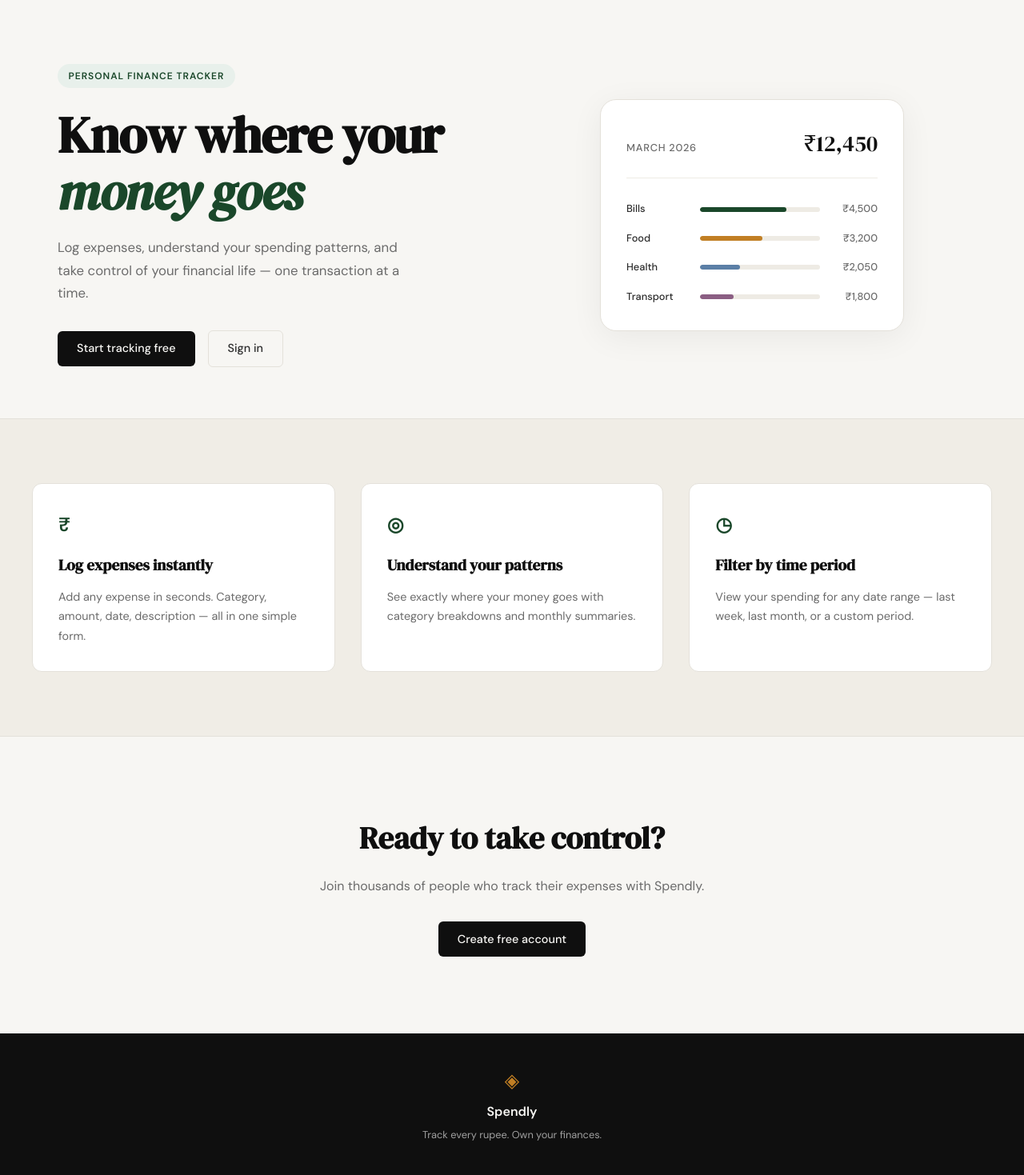
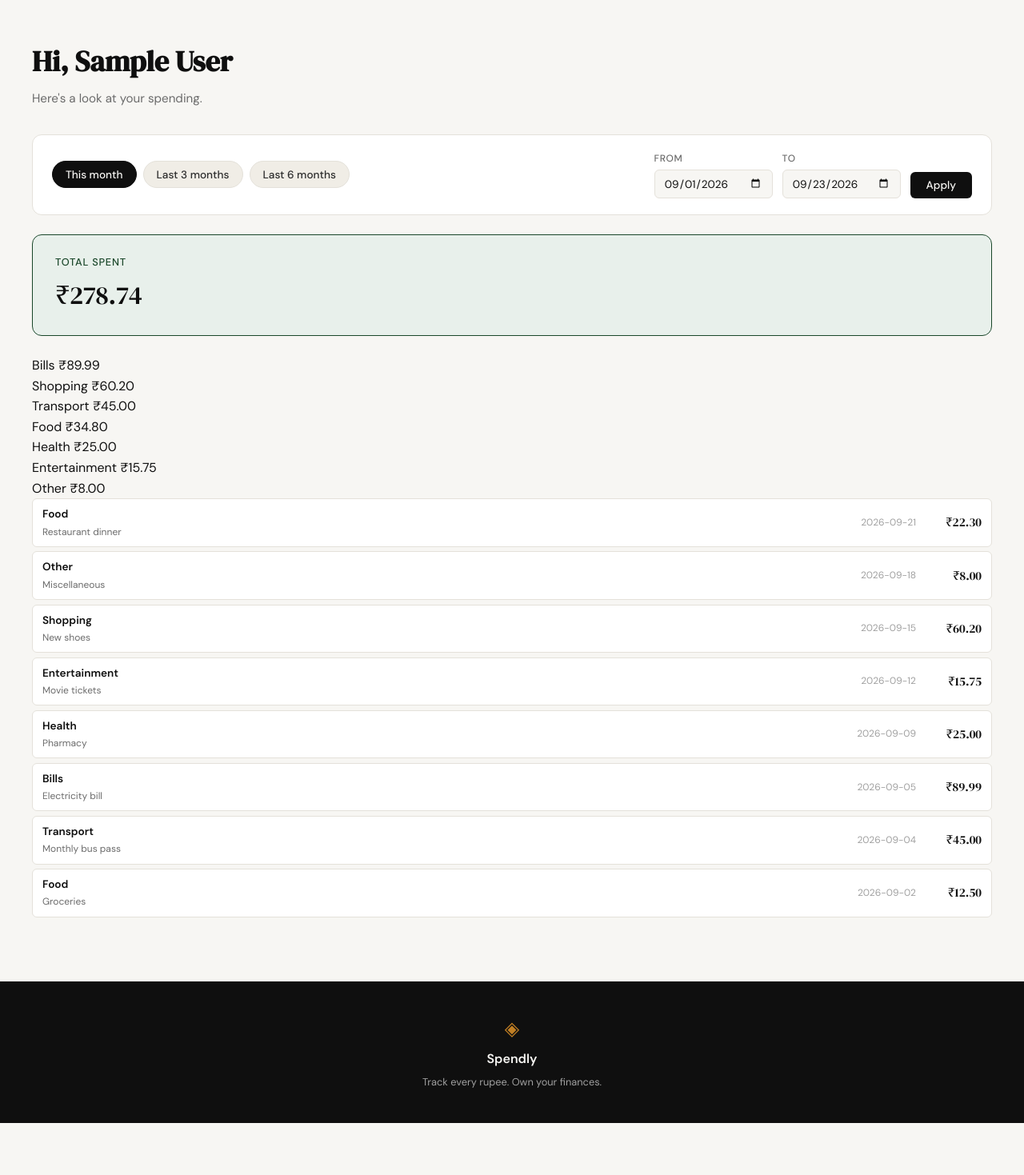
Before and after one commit to MayurNandanwar/Spendly, a Flask app: page / in a window 1280 px wide. Shown: the part 61-1530 px from the top of the page at 80% size. After the commit the page ends 1465 px from the top, so only its background shows below. Run offline with Flask 3, Linux system fonts and the light colour scheme; the visitor is signed in with stand-in values (Sample User, id 1); data comes from the database, SQL or seed files in the repository.

Commit message:
changes in landing page

```diff
--- a/app.py
+++ b/app.py
@@ -1,9 +1,10 @@
 from flask import Flask, render_template, request, redirect, url_for, session, flash
 from functools import wraps
+from datetime import date, timedelta
 import re
 import sqlite3
 
-from database.db import get_db, init_db, seed_db
+from database.db import get_db, init_db, seed_db, get_expenses, get_expense_summary
 from werkzeug.security import check_password_hash, generate_password_hash
 
 app = Flask(__name__)
@@ -32,15 +33,62 @@ def login_required(f):
 # Routes                                                              #
 # ------------------------------------------------------------------ #
 
+DASHBOARD_RANGE_PRESETS = ("month", "3months", "6months", "custom")
+
+
+def _resolve_date_range(range_key, start_param, end_param):
+    """Turn a preset key (or custom start/end params) into concrete start/end dates."""
+    today = date.today()
+
+    if range_key == "custom":
+        start_date = start_param or None
+        end_date = end_param or None
+        return start_date, end_date
+
+    if range_key == "3months":
+        start_date = today - timedelta(days=90)
+    elif range_key == "6months":
+        start_date = today - timedelta(days=180)
+    else:
+        range_key = "month"
+        start_date = today.replace(day=1)
+
+    return start_date.isoformat(), today.isoformat()
+
+
 @app.route("/")
 def landing():
-    return render_template("landing.html")
+    if not session.get("user_id"):
+        return render_template("landing.html")
+
+    range_key = request.args.get("range", "month")
+    if range_key not in DASHBOARD_RANGE_PRESETS:
+        range_key = "month"
+
+    start_param = request.args.get("start", "")
+    end_param = request.args.get("end", "")
+
+    start_date, end_date = _resolve_date_range(range_key, start_param, end_param)
+
+    user_id = session["user_id"]
+    expenses = get_expenses(user_id, start_date, end_date)
+    total, category_totals = get_expense_summary(user_id, start_date, end_date)
+
+    return render_template(
+        "landing.html",
+        expenses=expenses,
+        total=total,
+        category_totals=category_totals,
+        range_key=range_key,
+        start_date=start_date or "",
+        end_date=end_date or "",
+    )
 
 
 @app.route("/register", methods=["GET", "POST"])
 def register():
     if session.get('user_id'):
-        return redirect(url_for('profile'))
+        return redirect(url_for('landing'))
 
     errors = {}
     name = ""
@@ -106,7 +154,7 @@ def register():
 @app.route("/login", methods=["GET", "POST"])
 def login():
     if session.get('user_id'):
-        return redirect(url_for('profile'))
+        return redirect(url_for('landing'))
 
     error = None
 
@@ -128,7 +176,7 @@ def login():
                 if user and check_password_hash(user["password_hash"], password):
                     session["user_id"] = user["id"]
                     session["user_name"] = user["name"]
-                    return redirect(url_for("profile"))
+                    return redirect(url_for("landing"))
                 else:
                     error = "Invalid email or password."
             finally:
--- /dev/null
+++ b/static/css/dashboard.css
@@ -0,0 +1,337 @@
+/* ------------------------------------------------------------------ */
+/* Dashboard page (logged-in landing view)                                            */
+/* ------------------------------------------------------------------ */
+
+.dashboard-section {
+    padding: 3rem 2rem 5rem;
+}
+
+.dashboard-inner {
+    max-width: var(--max-width);
+    margin: 0 auto;
+}
+
+.dashboard-header {
+    margin-bottom: 2rem;
+}
+
+.dashboard-title {
+    font-family: var(--font-display);
+    font-size: 2.25rem;
+    color: var(--ink);
+    margin-bottom: 0.35rem;
+}
+
+.dashboard-subtitle {
+    font-size: 0.95rem;
+    color: var(--ink-muted);
+}
+
+/* ------------------------------------------------------------------ */
+/* Filter bar                                                          */
+/* ------------------------------------------------------------------ */
+
+.filter-bar {
+    background: var(--paper-card);
+    border: 1px solid var(--border);
+    border-radius: var(--radius-md);
+    padding: 1.25rem 1.5rem;
+    margin-bottom: 1.5rem;
+    display: flex;
+    flex-wrap: wrap;
+    align-items: center;
+    justify-content: space-between;
+    gap: 1rem;
+}
+
+.filter-presets {
+    display: flex;
+    flex-wrap: wrap;
+    gap: 0.5rem;
+}
+
+.filter-chip {
+    background: var(--paper-warm);
+    color: var(--ink-soft);
+    border: 1px solid var(--border);
+    border-radius: 999px;
+    padding: 0.45rem 1rem;
+    font-family: var(--font-body);
+    font-size: 0.85rem;
+    font-weight: 500;
+    cursor: pointer;
+    transition: all 0.2s;
+}
+
+.filter-chip:hover {
+    border-color: var(--ink);
+    color: var(--ink);
+}
+
+.filter-chip.is-active {
+    background: var(--ink);
+    color: var(--paper);
+    border-color: var(--ink);
+}
+
+.filter-custom {
+    display: flex;
+    align-items: flex-end;
+    gap: 0.75rem;
+    flex-wrap: wrap;
+}
+
+.filter-field {
+    display: flex;
+    flex-direction: column;
+    gap: 0.3rem;
+}
+
+.filter-field label {
+    font-size: 0.75rem;
+    font-weight: 500;
+    color: var(--ink-muted);
+    text-transform: uppercase;
+    letter-spacing: 0.05em;
+}
+
+.filter-field .form-input {
+    padding: 0.45rem 0.7rem;
+    font-size: 0.85rem;
+    width: auto;
+}
+
+.filter-apply {
+    padding: 0.5rem 1.25rem;
+    font-size: 0.85rem;
+}
+
+/* ------------------------------------------------------------------ */
+/* Summary + category breakdown                                       */
+/* ------------------------------------------------------------------ */
+
+.summary-card {
+    background: var(--accent-light);
+    border: 1px solid var(--accent);
+    border-radius: var(--radius-md);
+    padding: 1.5rem 1.75rem;
+    display: flex;
+    flex-direction: column;
+    gap: 0.35rem;
+    margin-bottom: 1.5rem;
+}
+
+.summary-label {
+    font-size: 0.8rem;
+    font-weight: 500;
+    color: var(--accent);
+    text-transform: uppercase;
+    letter-spacing: 0.06em;
+}
+
+.summary-total {
+    font-family: var(--font-display);
+    font-size: 2rem;
+    color: var(--ink);
+}
+
+.dashboard-columns {
+    display: flex;
+    align-items: flex-start;
+    gap: 1.5rem;
+}
+
+.dashboard-columns .expense-list {
+    flex: 1 1 auto;
+    min-width: 0;
+}
+
+.category-card {
+    flex: 0 0 280px;
+    width: 280px;
+    background: var(--paper-card);
+    border: 1px solid var(--border);
+    border-radius: var(--radius-lg);
+    padding: 1.5rem;
+    box-shadow: 0 8px 40px rgba(0,0,0,0.06);
+}
+
+.category-card-header {
+    display: flex;
+    flex-direction: column;
+    gap: 0.25rem;
+    margin-bottom: 1.25rem;
+    padding-bottom: 1rem;
+    border-bottom: 1px solid var(--border-soft);
+}
+
+.category-card-label {
+    font-size: 0.75rem;
+    font-weight: 500;
+    color: var(--ink-muted);
+    text-transform: uppercase;
+    letter-spacing: 0.06em;
+}
+
+.category-card-total {
+    font-family: var(--font-display);
+    font-size: 1.4rem;
+    color: var(--ink);
+}
+
+.category-bars {
+    display: flex;
+    flex-direction: column;
+}
+
+.category-bar-row {
+    display: grid;
+    grid-template-columns: 1fr auto;
+    grid-template-areas:
+        "cat amt"
+        "track track";
+    align-items: center;
+    row-gap: 0.3rem;
+    column-gap: 0.5rem;
+    padding: 0.6rem 0;
+    border-bottom: 1px solid var(--border-soft);
+}
+
+.category-bar-row:last-child {
+    padding-bottom: 0;
+    border-bottom: none;
+}
+
+.category-bar-cat {
+    grid-area: cat;
+    font-size: 0.78rem;
+    font-weight: 500;
+    color: var(--ink-soft);
+}
+
+.category-bar-track {
+    grid-area: track;
+    height: 6px;
+    background: var(--border-soft);
+    border-radius: 999px;
+    overflow: hidden;
+}
+
+.category-bar {
+    height: 100%;
+    background: var(--accent);
+    border-radius: 999px;
+    transition: width 0.6s ease;
+}
+
+.category-bar-1 { background: var(--accent-2); }
+.category-bar-2 { background: #5b7fa6; }
+.category-bar-3 { background: #8b5e83; }
+
+.category-bar-amt {
+    grid-area: amt;
+    font-size: 0.8rem;
+    font-weight: 500;
+    color: var(--ink-muted);
+    text-align: right;
+}
+
+/* ------------------------------------------------------------------ */
+/* Expense list                                                        */
+/* ------------------------------------------------------------------ */
+
+.expense-list {
+    display: flex;
+    flex-direction: column;
+    gap: 0.35rem;
+}
+
+.expense-row {
+    background: var(--paper-card);
+    border: 1px solid var(--border);
+    border-radius: var(--radius-sm);
+    padding: 0.5rem 0.75rem;
+    display: flex;
+    align-items: center;
+    justify-content: space-between;
+    gap: 0.75rem;
+}
+
+.expense-main {
+    display: flex;
+    flex-direction: column;
+    gap: 0.1rem;
+}
+
+.expense-category {
+    font-size: 0.85rem;
+    font-weight: 600;
+    color: var(--ink);
+}
+
+.expense-desc {
+    font-size: 0.75rem;
+    color: var(--ink-muted);
+}
+
+.expense-meta {
+    display: flex;
+    align-items: center;
+    gap: 0.75rem;
+}
+
+.expense-date {
+    font-size: 0.75rem;
+    color: var(--ink-faint);
+}
+
+.expense-amount {
+    font-family: var(--font-display);
+    font-size: 0.95rem;
+    color: var(--ink);
+    min-width: 70px;
+    text-align: right;
+}
+
+.empty-state {
+    background: var(--paper-card);
+    border: 1px dashed var(--border);
+    border-radius: var(--radius-md);
+    padding: 3rem 2rem;
+    text-align: center;
+    color: var(--ink-muted);
+    font-size: 0.9rem;
+}
+
+/* ------------------------------------------------------------------ */
+/* Responsive                                                          */
+/* ------------------------------------------------------------------ */
+
+@media (max-width: 900px) {
+    .dashboard-columns {
+        flex-direction: column;
+    }
+
+    .category-card {
+        flex: 1 1 auto;
+        width: 100%;
+    }
+}
+
+@media (max-width: 700px) {
+    .filter-bar {
+        flex-direction: column;
+        align-items: stretch;
+    }
+
+    .expense-row {
+        flex-direction: column;
+        align-items: flex-start;
+        gap: 0.5rem;
+    }
+
+    .expense-meta {
+        width: 100%;
+        justify-content: space-between;
+    }
+}
--- a/templates/landing.html
+++ b/templates/landing.html
@@ -1,9 +1,91 @@
 {% extends "base.html" %}
 
-{% block title %}Spendly — Track Every Rupee{% endblock %}
+{% block title %}
+{%- if session.user_id -%}Your Dashboard — Spendly{%- else -%}Spendly — Track Every Rupee{%- endif -%}
+{% endblock %}
+
+{% block head %}
+{% if session.user_id %}
+<link rel="stylesheet" href="{{ url_for('static', filename='css/dashboard.css') }}">
+{% endif %}
+{% endblock %}
 
 {% block content %}
 
+{% if session.user_id %}
+<section class="dashboard-section">
+    <div class="dashboard-inner">
+
+        <div class="dashboard-header">
+            <h1 class="dashboard-title">Hi, {{ session.user_name }}</h1>
+            <p class="dashboard-subtitle">Here's a look at your spending.</p>
+        </div>
+
+        <form method="GET" action="{{ url_for('landing') }}" class="filter-bar" id="filter-form">
+            <div class="filter-presets">
+                <button type="submit" name="range" value="month"
+                        class="filter-chip {{ 'is-active' if range_key == 'month' else '' }}">This month</button>
+                <button type="submit" name="range" value="3months"
+                        class="filter-chip {{ 'is-active' if range_key == '3months' else '' }}">Last 3 months</button>
+                <button type="submit" name="range" value="6months"
+                        class="filter-chip {{ 'is-active' if range_key == '6months' else '' }}">Last 6 months</button>
+            </div>
+
+            <div class="filter-custom">
+                <div class="filter-field">
+                    <label for="start">From</label>
+                    <input type="date" id="start" name="start" class="form-input" value="{{ start_date }}">
+                </div>
+                <div class="filter-field">
+                    <label for="end">To</label>
+                    <input type="date" id="end" name="end" class="form-input" value="{{ end_date }}">
+                </div>
+                <button type="submit" name="range" value="custom" class="btn-primary filter-apply">Apply</button>
+            </div>
+        </form>
+
+        <div class="summary-card">
+            <span class="summary-label">Total spent</span>
+            <span class="summary-total">₹{{ "%.2f"|format(total) }}</span>
+        </div>
+
+        {% if category_totals %}
+        <div class="category-breakdown">
+            {% for row in category_totals %}
+            <div class="category-pill">
+                <span class="category-name">{{ row.category }}</span>
+                <span class="category-amt">₹{{ "%.2f"|format(row.total) }}</span>
+            </div>
+            {% endfor %}
+        </div>
+        {% endif %}
+
+        <div class="expense-list">
+            {% if expenses %}
+                {% for expense in expenses %}
+                <div class="expense-row">
+                    <div class="expense-main">
+                        <span class="expense-category">{{ expense.category }}</span>
+                        <span class="expense-desc">{{ expense.description or "" }}</span>
+                    </div>
+                    <div class="expense-meta">
+                        <span class="expense-date">{{ expense.date }}</span>
+                        <span class="expense-amount">₹{{ "%.2f"|format(expense.amount) }}</span>
+                    </div>
+                </div>
+                {% endfor %}
+            {% else %}
+                <div class="empty-state">
+                    <p>No expenses found for this period.</p>
+                </div>
+            {% endif %}
+        </div>
+
+    </div>
+</section>
+{% endif %}
+
+{% if not session.user_id %}
 <section class="hero">
     <div class="hero-inner">
         <div class="hero-badge">Personal Finance Tracker</div>
@@ -80,7 +162,9 @@
         </div>
     </div>
 </section>
+{% endif %}
 
+{% if not session.user_id %}
 <section class="cta-section">
     <div class="cta-inner">
         <h2 class="cta-title">Ready to take control?</h2>
@@ -88,5 +172,6 @@
         <a href="{{ url_for('register') }}" class="btn-primary">Create free account</a>
     </div>
 </section>
+{% endif %}
 
 {% endblock %}
```
Also changed, not shown: CLAUDE.md (+5 -3 lines), database/db.py (+42 -0 lines), .claude/commands/create-spec.md.
